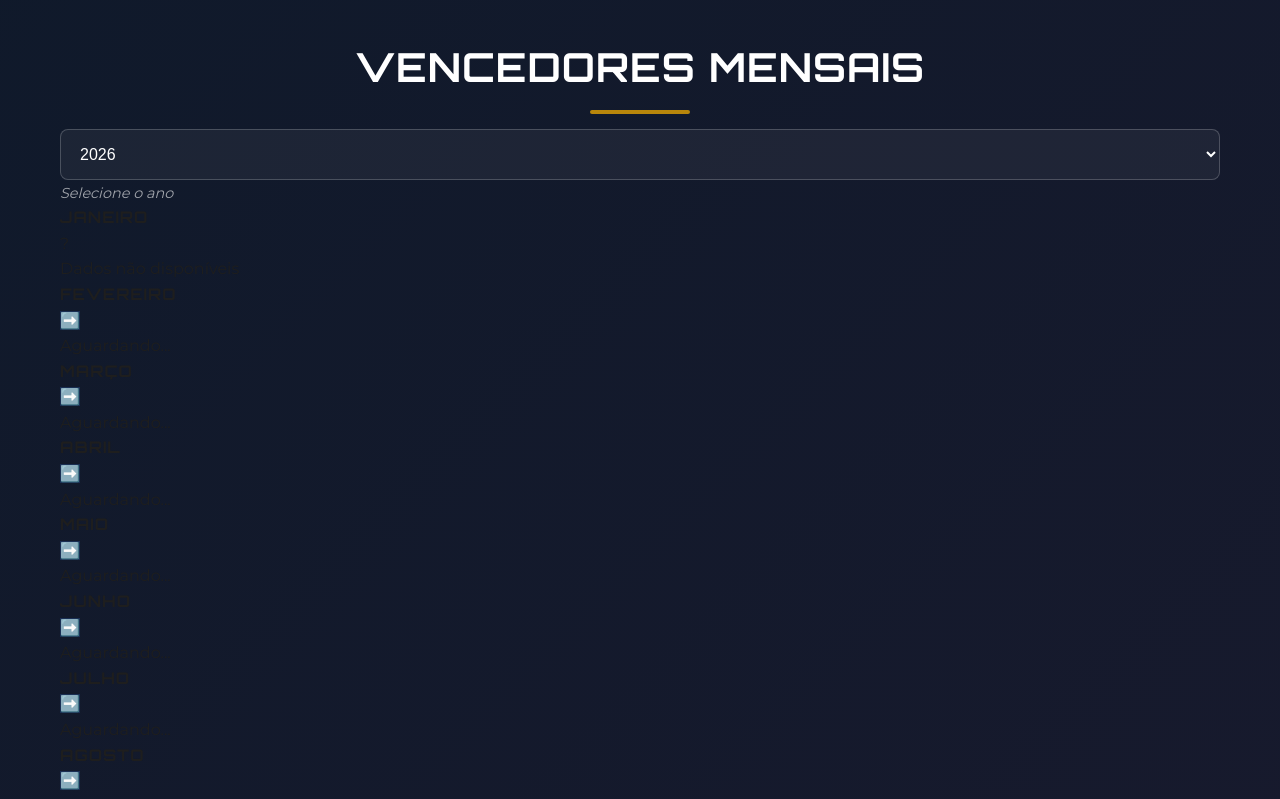
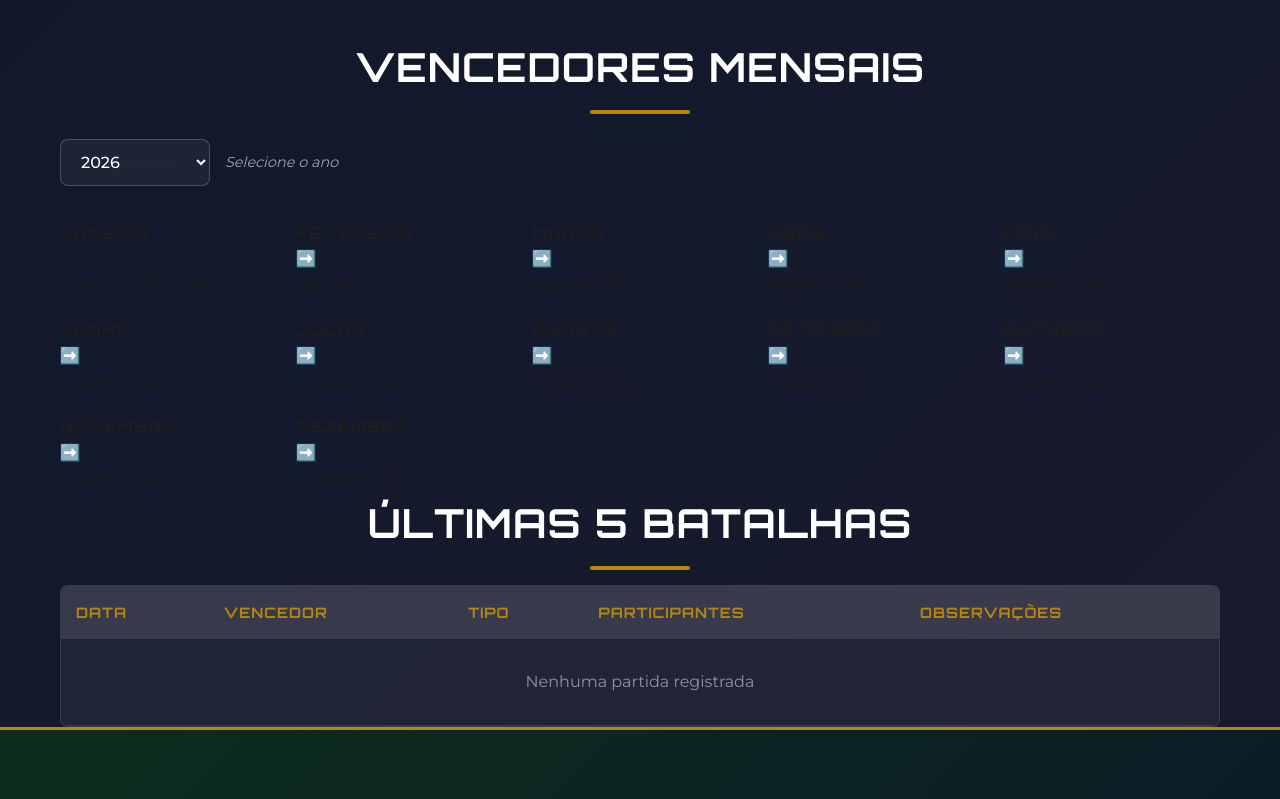
Before and after one commit to dankinlab89-design/war-board-gamerank, a website: page public/dashboard.html in a window 1280 px wide. Shown: the part 1700-2499 px from the top of the page. Drawn offline with nearby package versions, Linux system fonts and the light colour scheme; no server answers.

Commit message:
Update style.css

```diff
--- a/public/css/style.css
+++ b/public/css/style.css
@@ -1384,3 +1384,51 @@ h1, h2, h3, h4 {
     color: white;
     border: 1px solid #dc3545;
 }
+
+/* =============================================
+   DASHBOARD - CORREÇÕES ESPECÍFICAS
+============================================= */
+
+/* Container para o seletor de ano - Alinhado à esquerda */
+.year-selector-container {
+    display: flex;
+    justify-content: flex-start; /* Alinha à esquerda */
+    align-items: center;
+    gap: 15px;
+    margin: 25px 0 35px 0;
+    width: 100%;
+}
+
+/* Estilo do seletor para combinar com .form-control */
+.year-selector-container select {
+    width: 150px; /* Largura fixa para combinar com a grade */
+    padding: 12px 16px;
+    border-radius: var(--radius);
+    background: rgba(255, 255, 255, 0.05);
+    backdrop-filter: blur(10px);
+    border: 1px solid rgba(255, 255, 255, 0.2);
+    color: white;
+    font-family: 'Montserrat', sans-serif;
+    font-size: 1rem;
+    font-weight: 500;
+    transition: all 0.3s ease;
+}
+
+.year-selector-container select:focus {
+    outline: none;
+    border-color: var(--secondary);
+    box-shadow: 0 0 0 2px rgba(184, 134, 11, 0.2);
+}
+
+.selector-info {
+    color: rgba(255, 255, 255, 0.6);
+    font-size: 0.95rem;
+}
+
+/* Garantir que a grade de vencedores ocupe a largura total */
+.vencedores-grid {
+    width: 100%;
+    display: grid;
+    grid-template-columns: repeat(auto-fill, minmax(180px, 1fr));
+    gap: 20px;
+}
```
